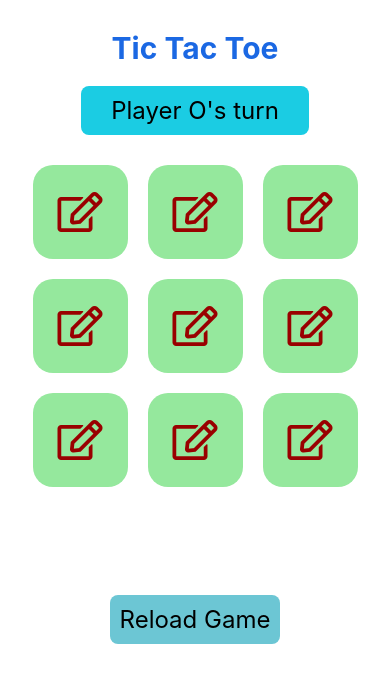
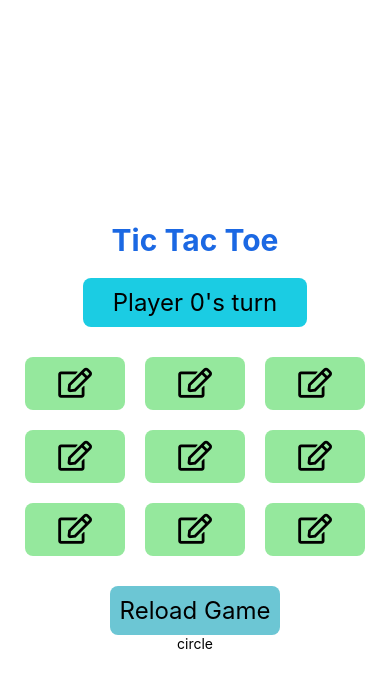
Before and after one commit to faisal8373/ticTacToe, a React Native app: screen / in a window 390 px wide. Shown: the top 688 px of the page. Built offline with nearby package versions, Linux system fonts and the light colour scheme.

Commit message:
finalize the logic of the tic tac toe app

```diff
--- a/src/App.tsx
+++ b/src/App.tsx
@@ -7,7 +7,7 @@
 
 import React from 'react';
 import type {PropsWithChildren} from 'react';
-import { useState } from 'react';
+import {useState} from 'react';
 import {
   Pressable,
   SafeAreaView,
@@ -28,150 +28,212 @@ import {
   ReloadInstructions,
 } from 'react-native/Libraries/NewAppScreen';
 import Board from './components/Board';
-import baordData from './components/constant'
+
+import Icon from 'react-native-vector-icons/FontAwesome5';
+import Snackbar from 'react-native-snackbar';
+
+function App(): React.JSX.Element {
+
+
+
+  const [turn, setTurn] = useState('circle');
+
+  const [boardInfo, setBoardInfo] = useState<BoardInfo>({
+    topLeft: '',
+    topCenter: '',
+    topRight: '',
+    midLeft: '',
+    midCenter: '',
+    midRight: '',
+    bottomLeft: '',
+    bottomCenter: '',
+    bottomRight: '',
+  });
+  const dataArray: [string, string][] = Object.entries(boardInfo);
+  const updateBoardInfo = (key: keyof BoardInfo, value: string) => {
+    const dataArray: [string, string][] = Object.entries(boardInfo);
+    if(getWinner()){
+      let winner = getWinner() === 'circle' ? '0' : 'X'
+      Snackbar.show({
+        text: winner.toString(),
+        backgroundColor: "#EA7773",
+        textColor: "#000000"
+      })
+    reloadGame()
+    }
 
 
 
 
-function App(): React.JSX.Element {
+    if (!boardInfo[key]) {
+      setBoardInfo(prevState => ({
+        ...prevState,
+        [key]: value,
+      }));
+      turn === 'times' ? setTurn('circle') : setTurn('times')
 
-const [move, setMove] = useState()
-
-  const playerMove = (item) =>{
-setMove(item)
 
     }
+
+  };
+  function reloadGame() {
+    setTurn('circle')
+   setBoardInfo({
+    topLeft: '',
+    topCenter: '',
+    topRight: '',
+    midLeft: '',
+    midCenter: '',
+    midRight: '',
+    bottomLeft: '',
+    bottomCenter: '',
+    bottomRight: '',
+   })
+
+
+  }
+  console.log(dataArray)
+
+  function getWinner(){
+    let winner = ''
+    if(
+      boardInfo.topRight === boardInfo.topCenter &&
+      boardInfo.topRight === boardInfo. topLeft &&
+      boardInfo. topRight !== ''
+    )
+    {return winner = boardInfo.topRight}
+    if(
+      boardInfo.midRight === boardInfo.midCenter &&
+      boardInfo.midRight === boardInfo. midLeft &&
+      boardInfo. midRight !== ''
+    )
+    {return winner = boardInfo.midRight}
+    if(
+      boardInfo.bottomRight === boardInfo.bottomCenter &&
+      boardInfo.bottomRight === boardInfo. bottomLeft &&
+      boardInfo. bottomRight !== ''
+    )
+    {return winner = boardInfo.bottomRight}
+    if(
+      boardInfo.topLeft === boardInfo.midLeft &&
+      boardInfo.midLeft === boardInfo. bottomLeft &&
+      boardInfo. topLeft !== ''
+    )
+    {return winner = boardInfo.topLeft}
+    if(
+      boardInfo.topCenter === boardInfo.midCenter &&
+      boardInfo.midCenter === boardInfo. bottomCenter &&
+      boardInfo. topCenter !== ''
+    )
+    {return winner = boardInfo.topCenter}
+    if(
+      boardInfo.topRight === boardInfo.midRight &&
+      boardInfo.midRight === boardInfo. bottomRight &&
+      boardInfo. topRight !== ''
+    )
+    {return winner = boardInfo.topRight}
+    if(
+      boardInfo.topRight === boardInfo.midCenter &&
+      boardInfo.midCenter === boardInfo. bottomLeft &&
+      boardInfo. topRight !== ''
+    )
+    {return winner = boardInfo.topRight}
+    if(
+      boardInfo.topLeft === boardInfo.midCenter &&
+      boardInfo.midCenter === boardInfo. bottomRight &&
+      boardInfo. topLeft !== ''
+    )
+    {return winner = boardInfo.topLeft}
+  }
+
   return (
     <>
       <View style={styles.container}>
-
         <Text style={styles.heading}>Tic Tac Toe</Text>
         <View style={styles.playerTurn}>
-  <Text style={styles.turn}>Player O's turn</Text>
-
+          <Text style={styles.turn}>Player {turn === 'circle' ? '0' : 'X'}'s turn</Text>
         </View>
 
         <View style={styles.boardContainer}>
-<View>
-  <Pressable
+          <FlatList
+          numColumns={3}
+          contentContainerStyle = {{alignItems: 'center', }}
+            data={dataArray}
+            keyExtractor={(item, index) => index.toString()}
+            renderItem={({item, index}) => (
+              <View style={styles.boardMoves}>
+                <Pressable onPress={() => updateBoardInfo(item[0], turn)}>
+                  {item[1] === '' ? (
+                    <Icon name='edit' size={30} />
+                  ) : (
+                    <Icon name={item[1]} size={30} />
+                  )}
 
-  onPress={() => playerMove('')}
-  >
-    <Board  />
                 </Pressable>
+              </View>
+            )}
+          />
+        </View>
 
         <Pressable
-
-  onPress={() => playerMove('')}
-  >
-    <Board  />
-  </Pressable>
-
-  <Pressable
-
-  onPress={() => playerMove('')}
-  >
-    <Board  />
-  </Pressable>
-  </View>
-
-  <View>
-  <Pressable
-
-  onPress={() => playerMove('')}
-  >
-    <Board  />
-  </Pressable>
-
-  <Pressable
-
-  onPress={() => playerMove('')}
-  >
-    <Board  />
-  </Pressable>
-
-  <Pressable
-
-  onPress={() => playerMove('')}
-  >
-    <Board  />
-  </Pressable>
-  </View>
-  <View>
-  <Pressable
-
-  onPress={() => playerMove('')}
-  >
-    <Board  />
-  </Pressable>
-
-  <Pressable
-
-  onPress={() => playerMove('')}
-  >
-    <Board  />
-  </Pressable>
-
-  <Pressable
-
-  onPress={() => playerMove('')}
-  >
-    <Board  />
-  </Pressable>
-  </View>
-  </View>
-
-  <Pressable style={styles.button}
-
-  onPress={() => playerMove('')}
-  >
+          style={styles.button}
+          onPress={() => reloadGame()}>
           <Text style={styles.reloadGame}>Reload Game</Text>
         </Pressable>
+        <Text>{turn}</Text>
       </View>
     </>
   );
 }
 
 const styles = StyleSheet.create({
- container:{
+  container: {
     flex: 1,
     justifyContent: 'center',
     alignItems: 'center',
-
   },
-heading:{
+  heading: {
     fontSize: 30,
     color: '#1b68e3',
     fontWeight: 'bold',
-  marginTop: 30
+    marginTop: 30,
   },
-playerTurn:{
+  playerTurn: {
     backgroundColor: '#1bcce3',
     marginTop: 20,
     padding: 10,
     paddingHorizontal: 30,
-  borderRadius: 8
+    borderRadius: 8,
   },
-turn:{
+  turn: {
     fontSize: 24,
+  },
+  boardContainer: {
+
+
+    marginVertical: 20,
+    flexDirection: 'row',
 
   },
-boardContainer:{
-  flex:1,
+  boardMoves: {
+    alignItems: 'center',
     justifyContent: 'center',
-  marginTop: 20,
 
-  flexDirection: 'row'
+    backgroundColor: '#95e89d',
+    margin: 10,
+    padding: 10,
+    borderRadius: 8,
+    width: 100,
   },
-reloadGame:{
-  fontSize: 24
+  reloadGame: {
+    fontSize: 24,
   },
-button:{
+  button: {
     backgroundColor: '#6cc6d4',
-  marginBottom: 200,
     padding: 10,
-  borderRadius: 8
-}
+    borderRadius: 8,
+  },
+
 
 });
 
--- a/src/components/Board.tsx
+++ b/src/components/Board.tsx
@@ -11,7 +11,7 @@ export default function Board() {
 
 
 
-    <Icon name='edit' size={40} color='#900' />
+
 
 
 
@@ -23,8 +23,8 @@ const styles = StyleSheet.create({
 
 selection:{
     backgroundColor: '#95e89d',
-    padding: 25,
-
+    padding: 10,
+   width: 100,
     margin: 10,
     borderRadius: 20,
 }
```
Also changed, not shown: src/components/constant.ts (deleted, +0 -20 lines), src/index.d.ts (+13 -0 lines). Lines whose indentation alone changed are shown as unchanged.
